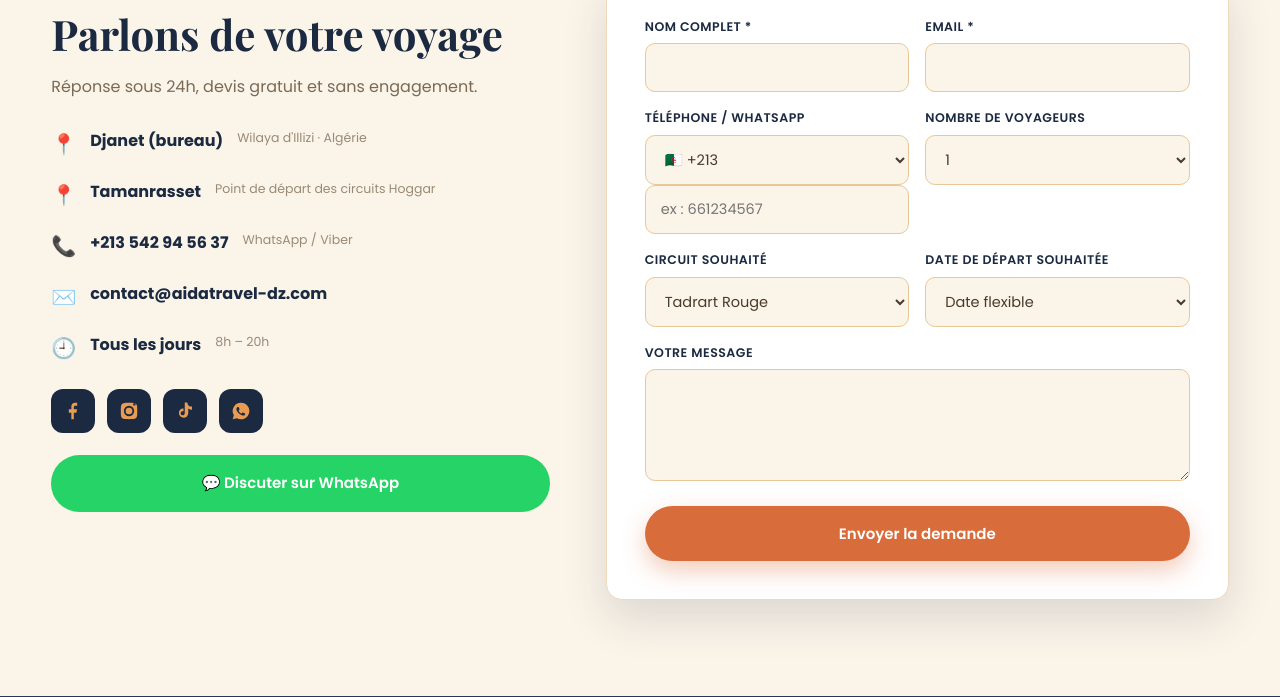
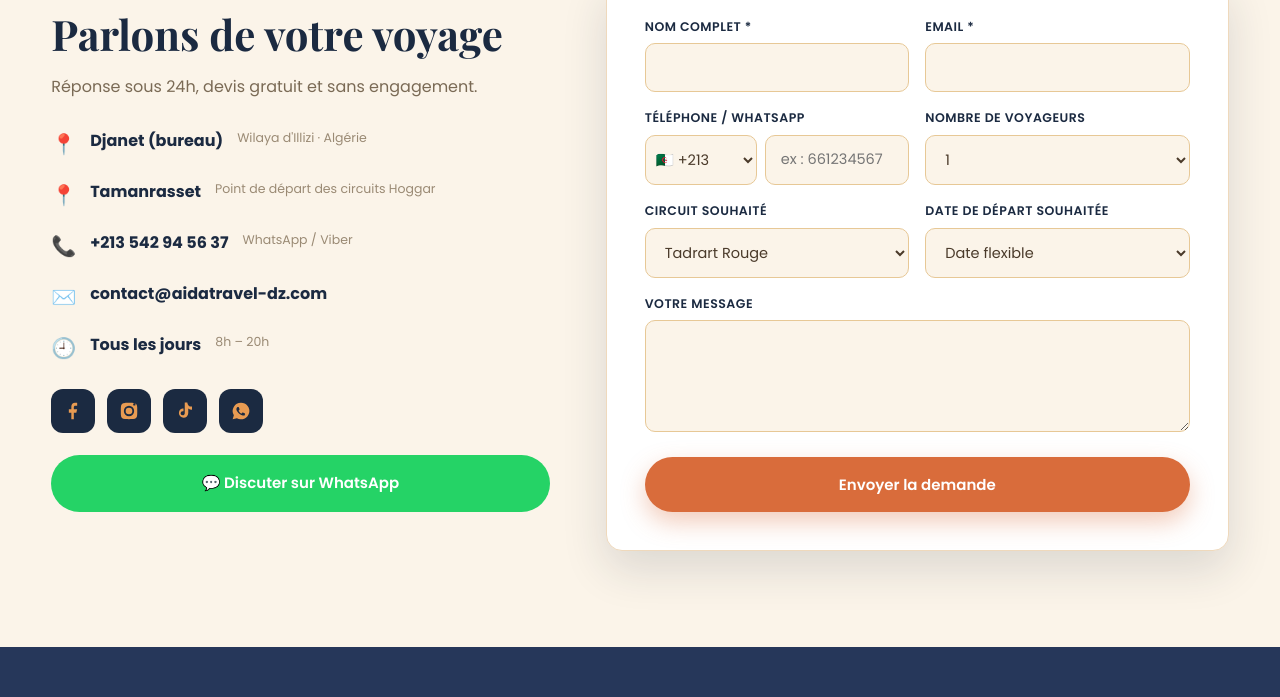
Before and after one commit to ecomservice1688-a11y/aida-travel, a website: page index.html in a window 1280 px wide. Shown: the part 7069-7766 px from the top of the page. Drawn offline with nearby package versions, Linux system fonts and the light colour scheme; no server answers; a web font is replaced by a local one.

Commit message:
Indicatif pays sur la même ligne que le numéro (select compact)

```diff
--- a/css/style.css
+++ b/css/style.css
@@ -221,6 +221,9 @@ h1,h2,h3,h4,h5{font-family:var(--font-head);line-height:1.2}
   font-family:var(--font-body);font-size:14.5px;color:var(--ink);background:var(--cream);transition:.2s;
 }
 .field input:focus,.field select:focus,.field textarea:focus{outline:none;border-color:var(--orange-deep);background:#fff}
+.phone-row{display:flex;gap:8px;align-items:stretch}
+.phone-row select{flex:0 0 auto;width:112px;padding:13px 6px}
+.phone-row input{flex:1;min-width:0}
 .form-ok{display:none;color:#1f9d5a;font-size:14px;margin-top:14px;text-align:center;font-weight:600}
 .form-ok.show{display:block}
 
```
